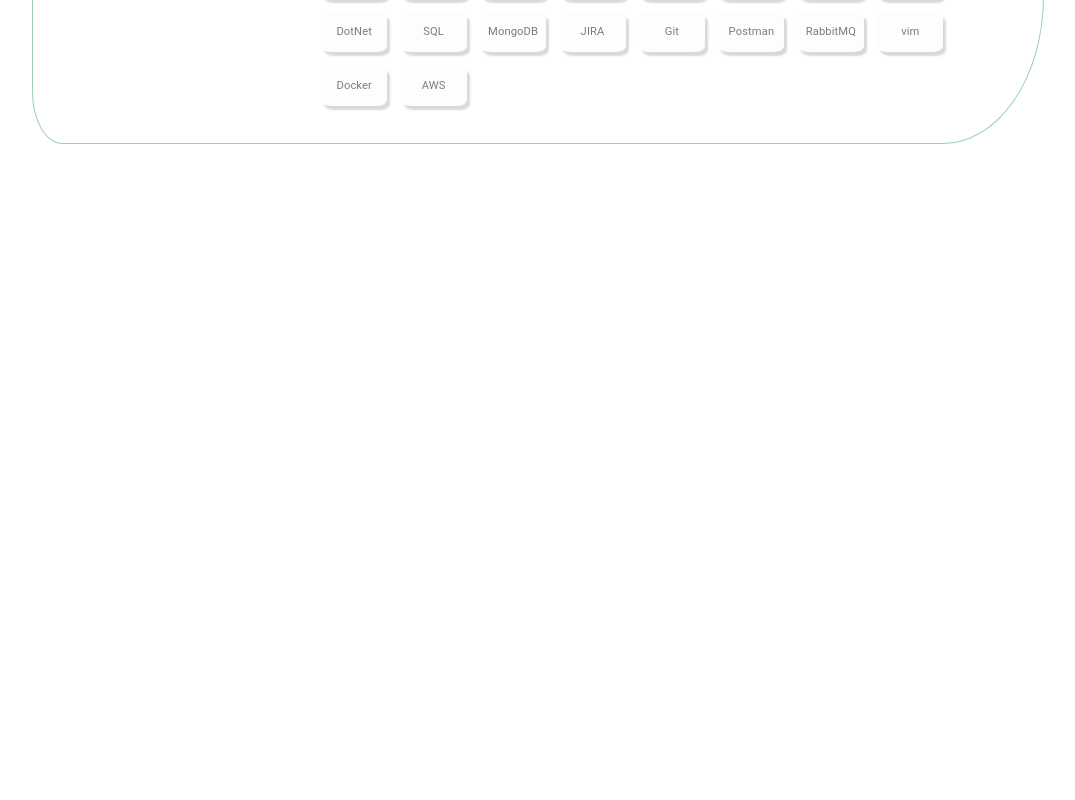
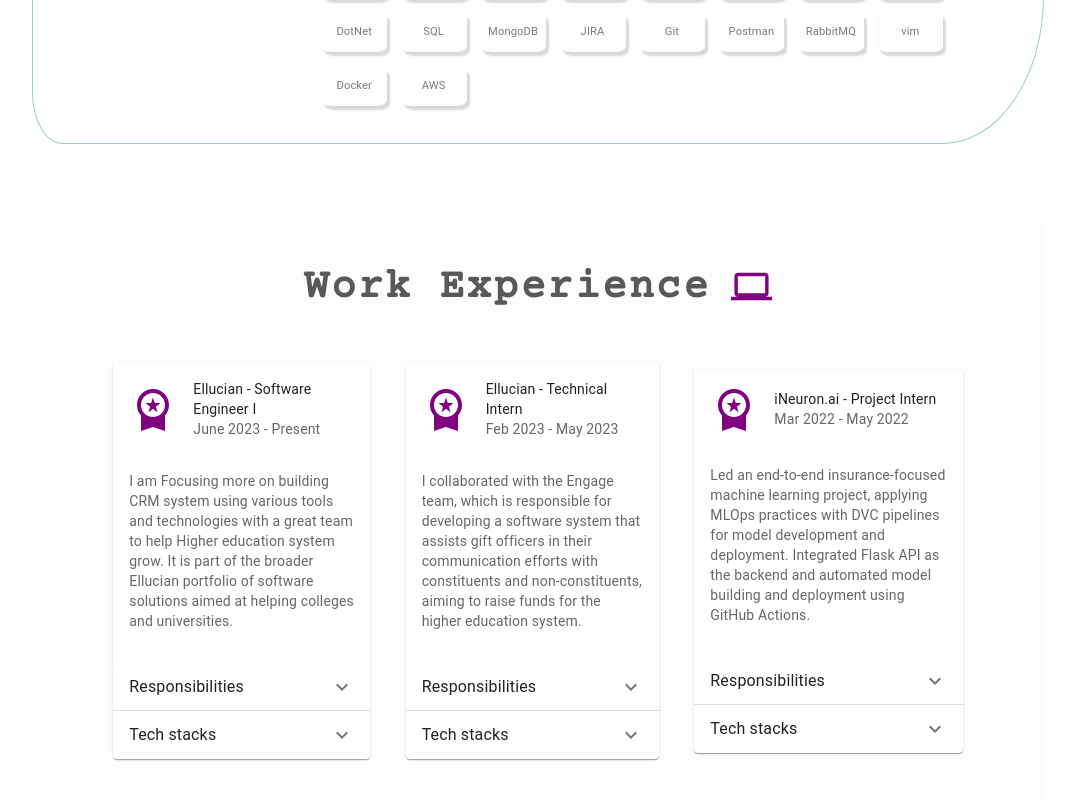
Before and after one commit to nixhantb/nishantbanjade.com.np, a React (Vite) app: page / in a window 1280 px wide. Shown: the part 1290-2090 px from the top of the page, without its empty margins (102-1177 px from the left). Before the commit the page ends 1484 px from the top, so only its background shows below. Built offline with nearby package versions, Linux system fonts and the light colour scheme.

Commit message:
Update App.tsx for Experience component

```diff
--- a/src/App.tsx
+++ b/src/App.tsx
@@ -3,6 +3,7 @@
 import HeroBodyWithHeroImageAssociation from "./component/herobodyWithTypeWriterEffect/herobody/herobodyWithHeroImageAssociation";
 import TerminalContainer from "./component/terminal/TerminalContainer";
 import AboutUser from "./component/about/AboutUser";
+import Experience from "./component/experience/Experience";
 
 
 function App() {
@@ -15,6 +16,7 @@
       <HeroBodyWithHeroImageAssociation />
       <TerminalContainer/>
       <AboutUser/>
+      <Experience/>
     </>
   );
 }
```
